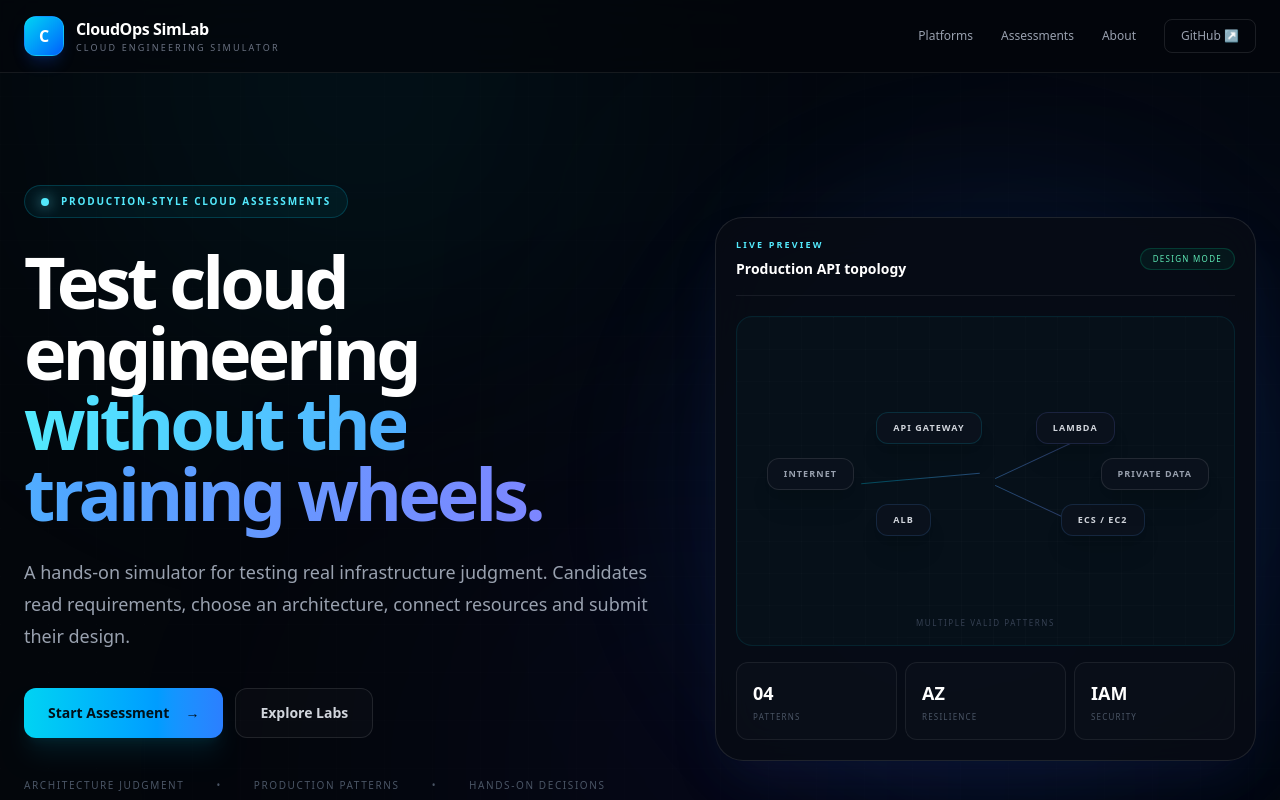
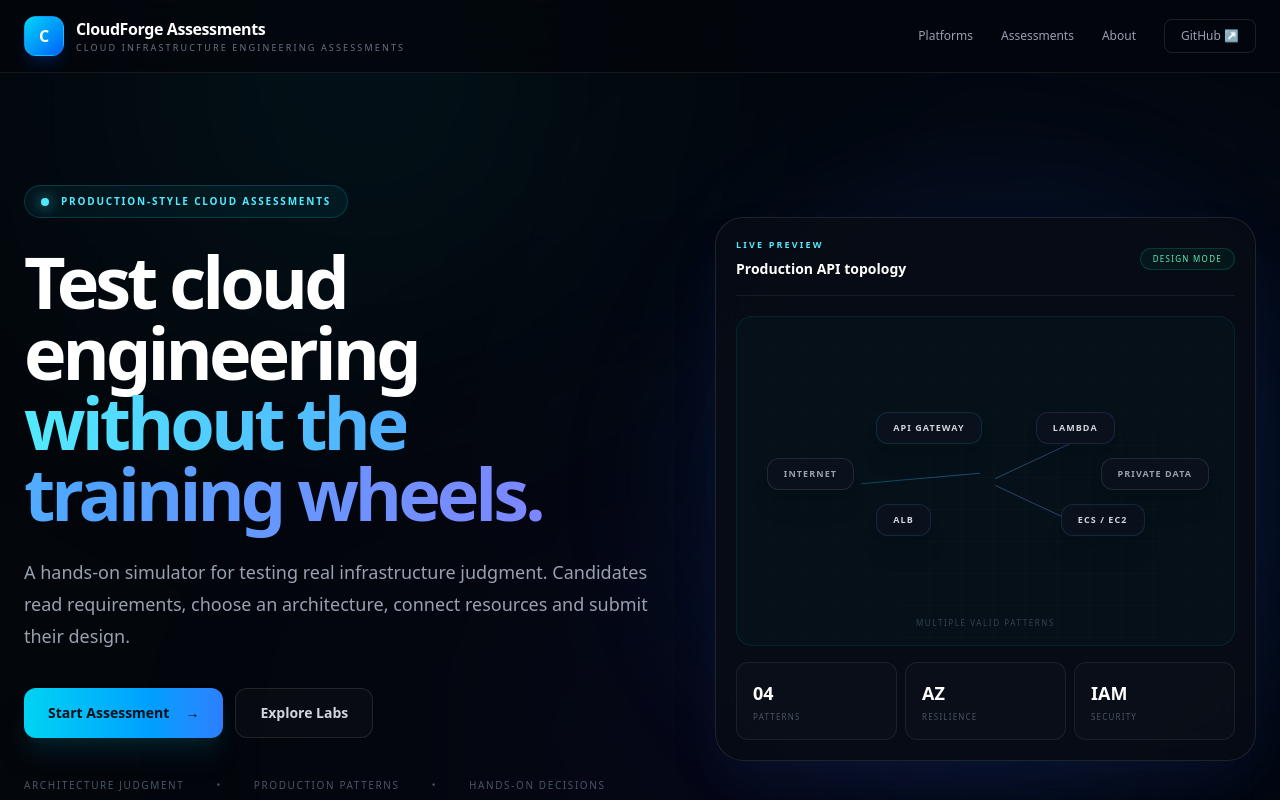
Before and after one commit to simransangha144/cloudops-simlab, a Next.js app: page / in a window 1280 px wide. Shown: the top 800 px of the page. Built offline with nearby package versions, Linux system fonts and the light colour scheme.

Commit message:
Rebrand platform as CloudForge Assessments

```diff
--- a/app/page.tsx
+++ b/app/page.tsx
@@ -220,11 +220,11 @@ export default function Home() {
 
             <div>
               <div className="font-semibold tracking-tight">
-                CloudOps SimLab
+                CloudForge Assessments
               </div>
 
               <div className="text-[9px] uppercase tracking-[0.24em] text-gray-500">
-                Cloud Engineering Simulator
+                Cloud Infrastructure Engineering Assessments
               </div>
             </div>
           </Link>
@@ -529,7 +529,7 @@ export default function Home() {
       >
         <div className="mx-auto max-w-4xl px-6 py-24 text-center">
           <div className="text-[10px] font-semibold uppercase tracking-[0.24em] text-cyan-300">
-            CloudOps SimLab
+            CloudForge Assessments
           </div>
 
           <h2 className="mt-5 text-4xl font-bold tracking-[-0.04em] sm:text-5xl">
@@ -537,7 +537,7 @@ export default function Home() {
           </h2>
 
           <p className="mx-auto mt-6 max-w-2xl text-base leading-8 text-gray-500">
-            CloudOps SimLab focuses on the decisions engineers make when
+            CloudForge Assessments focuses on the decisions engineers make when
             designing real infrastructure: availability, security,
             networking, scalability, operational access and infrastructure
             as code.
@@ -557,7 +557,7 @@ export default function Home() {
       {/* Footer */}
       <footer className="border-t border-white/[0.07]">
         <div className="mx-auto flex max-w-7xl flex-col gap-4 px-6 py-8 text-[9px] uppercase tracking-[0.16em] text-gray-700 sm:flex-row sm:items-center sm:justify-between">
-          <span>CloudOps SimLab</span>
+          <span>CloudForge Assessments</span>
 
           <span>
             AWS LIVE · AZURE / GCP NEXT · PRODUCTION PATTERNS
```
